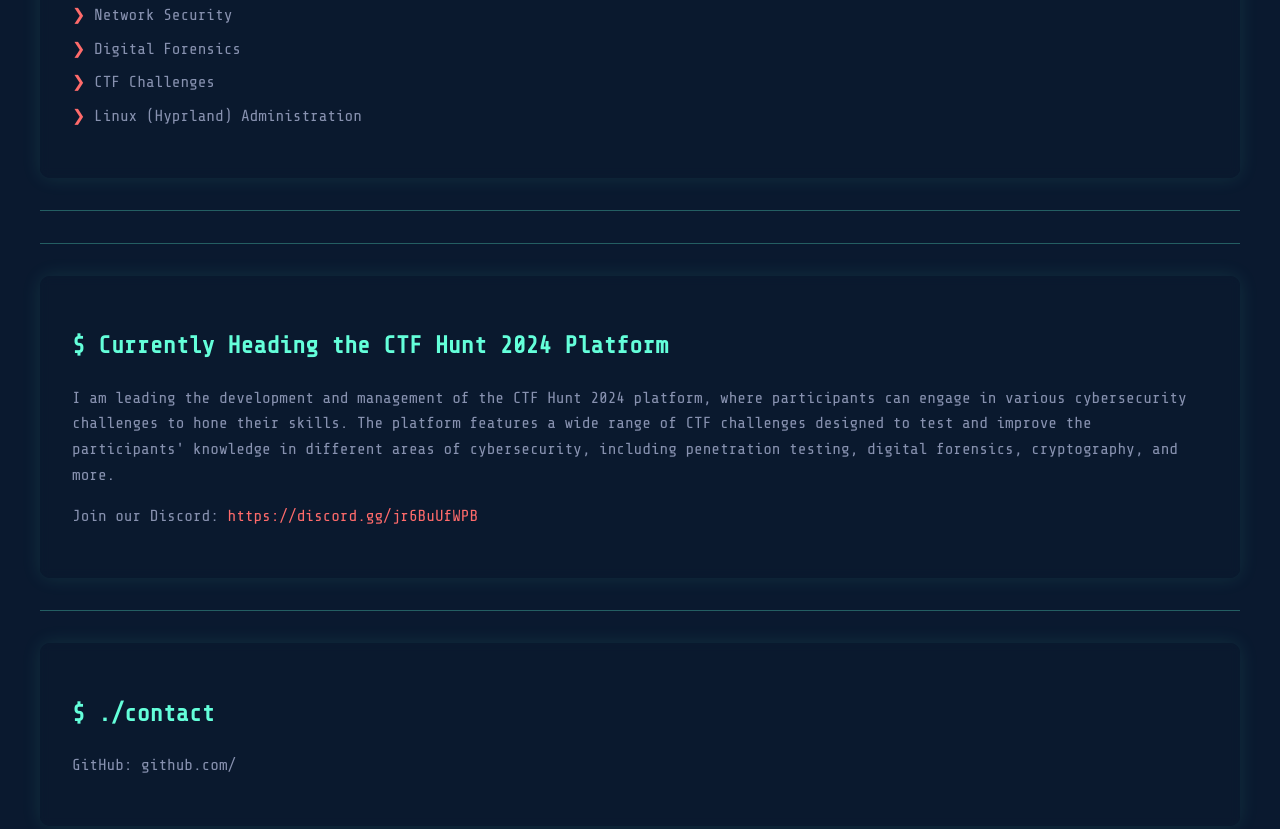
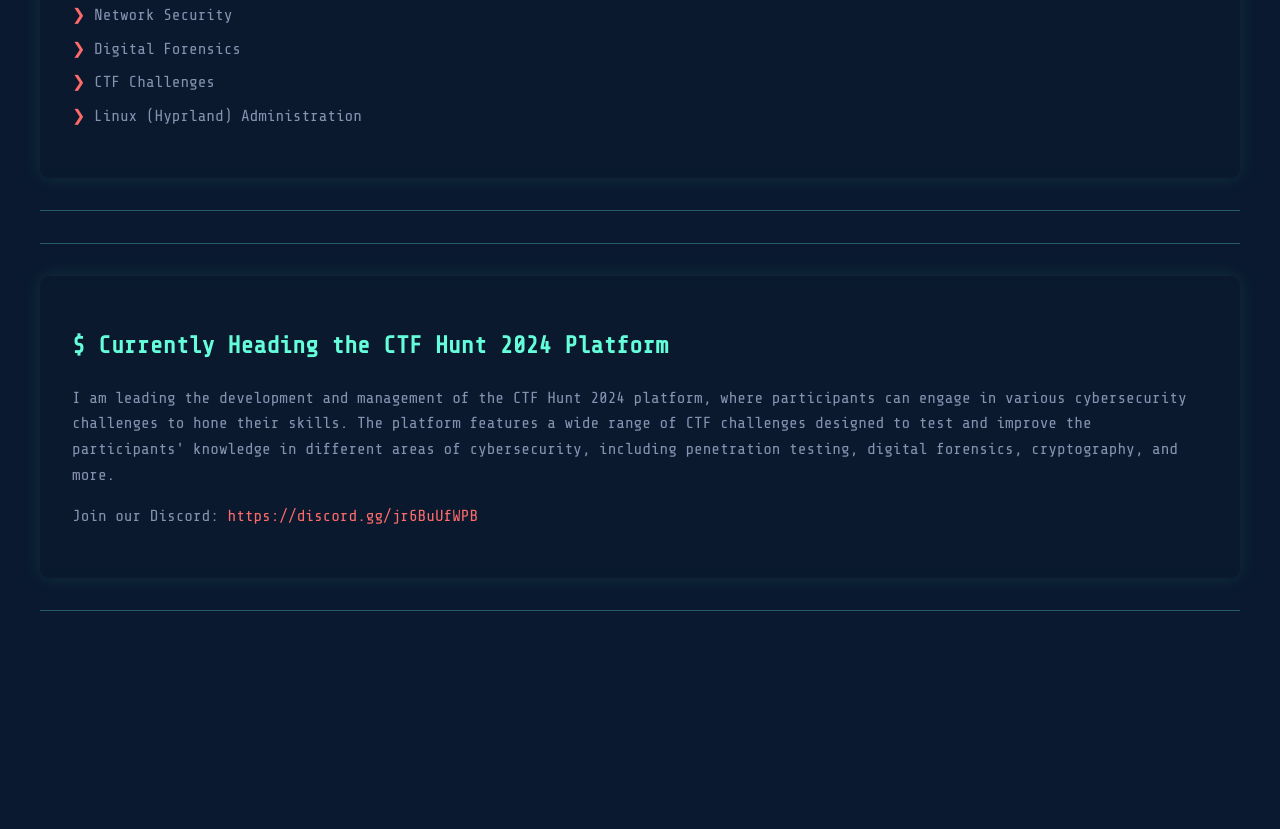
Before and after one commit to TheExtr4ctor/TheExtr4ctor.github.io, a plain HTML site: page index.html in a window 1280 px wide. Shown: the part 1027-1856 px from the top of the page. After the commit the page ends 1702 px from the top, so only its background shows below. Drawn offline with nearby package versions, Linux system fonts and the light colour scheme.

Commit message:
Update index.html

```diff
--- a/index.html
+++ b/index.html
@@ -194,13 +194,7 @@
         </section>
 
         <div class="cyber-line"></div>
-        <section class="jumbotron" id="contact">
-            <h2>$ ./contact</h2>
 
-            <p>GitHub: github.com/</p>
-
-
-        </section>
 
 
 
```
